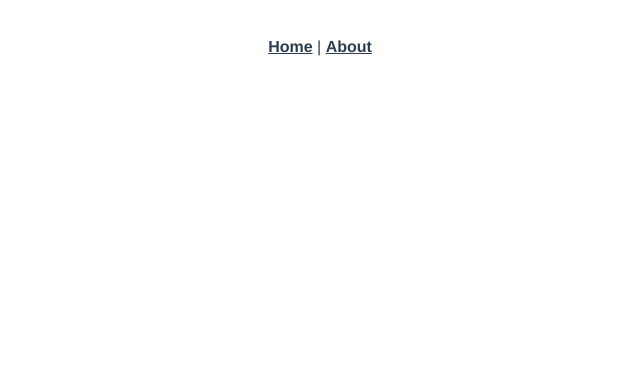
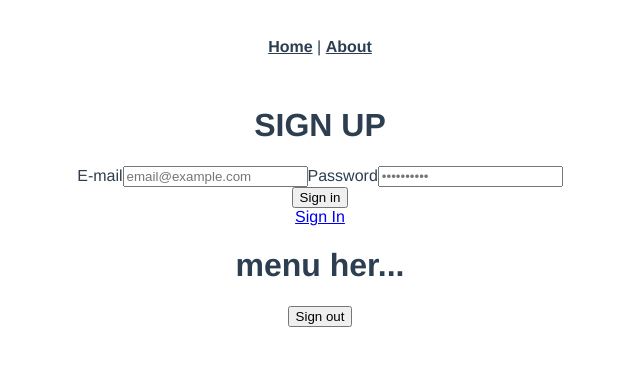
Before and after one commit to PelleLagermann/flex, a Vue app: page /sign-up in a window 1280 px wide. Shown: the top 366 px of the page, without its empty margins (320-960 px from the left). Built offline with nearby package versions, Linux system fonts and the light colour scheme; no server answers.

Commit message:
Auth and routing

```diff
--- a/src/App.vue
+++ b/src/App.vue
@@ -5,8 +5,30 @@
       <router-link to="/about">About</router-link>
     </div>
     <router-view/>
+
+    <app-menu></app-menu>
   </div>
 </template>
+
+<script>
+import AppMenu from '@/components/app-menu.vue';
+
+export default {
+  name: 'App',
+  components: {
+    AppMenu,
+  },
+  data() {
+    return { };
+  },
+  computed: {
+
+  },
+  methods: {
+
+  },
+};
+</script>
 
 <style lang="scss">
 #app {
--- /dev/null
+++ b/src/components/app-menu.vue
@@ -0,0 +1,26 @@
+<template>
+  <div>
+    <h1>menu her...</h1>
+    <button @click.prevent="signOut">Sign out</button>
+  </div>
+</template>
+
+<script>
+import firebase from 'firebase';
+
+export default {
+  name: 'AppMenu',
+  methods: {
+    signOut() {
+      firebase.auth().signOut().then(() => {
+        this.$router.replace('sign-in');
+      });
+    },
+  },
+};
+</script>
+
+<!-- Add "scoped" attribute to limit CSS to this component only -->
+<style scoped lang="scss">
+
+</style>
--- a/src/assets/scripts/firebase.js
+++ b/src/firebase-config.js
@@ -37,6 +37,7 @@ const usersCollection = db.collection('users');
 const registrationsCollection = db.collection('registrations');
 
 export {
+  firebase,
   db,
   auth,
   currentUser,
--- a/src/main.js
+++ b/src/main.js
@@ -8,9 +8,12 @@ import {
   faShoppingCart, faClipboardCheck, faUtensils, faGift, faGlobeEurope,
 } from '@fortawesome/free-solid-svg-icons';
 import { faSquare, faCheckSquare } from '@fortawesome/free-regular-svg-icons';
+import { firebase } from './firebase-config';
 import store from './store/store';
 import router from './router';
 import App from './App.vue';
+
+console.log('firebase', firebase);
 
 // Adding icons to project
 library.add(
@@ -22,19 +25,15 @@ library.add(
 
 Vue.component('font-awesome-icon', FontAwesomeIcon);
 
-// Setting up nav-guards
-router.beforeEach((to, from, next) => {
-  if (to.matched.some(record => record.meta.authRequired) && !store.state.auth.user) {
-    next({ path: '/auth' });
-  } else {
-    next();
+Vue.config.productionTip = false;
+let app = null;
+
+firebase.auth().onAuthStateChanged(() => {
+  if (!app) {
+    app = new Vue({
+      router,
+      store,
+      render: h => h(App),
+    }).$mount('#app');
   }
 });
-
-Vue.config.productionTip = false;
-
-new Vue({
-  router,
-  store,
-  render: h => h(App),
-}).$mount('#app');
--- a/src/router.js
+++ b/src/router.js
@@ -1,21 +1,35 @@
+import firebase from 'firebase';
 import Vue from 'vue';
 import Router from 'vue-router';
+import SignIn from './views/SignIn.vue';
+import SignUp from './views/SignUp.vue';
 import Home from './views/Home.vue';
-import Auth from './views/Auth.vue';
+import Account from './views/Account.vue';
+import Settings from './views/Settings.vue';
 
 Vue.use(Router);
 
-export default new Router({
+const router = new Router({
   mode: 'history',
   base: process.env.BASE_URL,
   routes: [
+    // {
+    //   path: '*',
+    //   redirect: '/sign-in',
+    // },
     {
       path: '/',
-      name: 'home',
-      meta: {
-        authRequired: true,
-      },
-      component: Home,
+      redirect: '/sign-in',
+    },
+    {
+      path: '/sign-in',
+      name: 'sign-in',
+      component: SignIn,
+    },
+    {
+      path: '/sign-up',
+      name: 'sign-up',
+      component: SignUp,
     },
     {
       path: '/about',
@@ -26,9 +40,47 @@ export default new Router({
       component: () => import(/* webpackChunkName: "about" */ './views/About.vue'),
     },
     {
-      path: '/auth',
-      name: 'auth',
-      component: Auth,
+      path: '/home',
+      name: 'home',
+      component: Home,
+      meta: {
+        requiresAuth: true,
+      },
+    },
+    {
+      path: '/account',
+      name: 'account',
+      component: Account,
+      meta: {
+        requiresAuth: true,
+      },
+    },
+    {
+      path: '/settings',
+      name: 'settings',
+      component: Settings,
+      meta: {
+        requiresAuth: true,
+      },
     },
   ],
 });
+
+// Setting up nav-guards
+router.beforeEach((to, from, next) => {
+  const { currentUser } = firebase.auth();
+  const requiresAuth = to.matched.some(record => record.meta.requiresAuth);
+
+  console.log('navGuard - currentUser', currentUser);
+  console.log('navGuard - requiresAuth', requiresAuth);
+
+  if (requiresAuth && !currentUser) {
+    next('sign-in');
+  } else if (currentUser && !requiresAuth) {
+    next('home');
+  } else {
+    next();
+  }
+});
+
+export default router;
--- a/src/store/store.js
+++ b/src/store/store.js
@@ -1,12 +1,11 @@
 import Vue from 'vue';
 import Vuex from 'vuex';
-import authModule from './modules/auth';
 
 Vue.use(Vuex);
 
 export default new Vuex.Store({
   modules: {
-    auth: authModule,
+
   },
   state: {
 
--- /dev/null
+++ b/src/views/Account.vue
@@ -0,0 +1,5 @@
+<template>
+  <div class="about">
+    <h1>This is an about page</h1>
+  </div>
+</template>
--- a/src/views/Auth.vue
+++ /dev/null
@@ -1,19 +0,0 @@
-<template>
-  <div class="about">
-    <h1>This is an auth page - Sign in | Sign up</h1>
-
-    <sign-in></sign-in>
-  </div>
-</template>
-
-<script>
-// @ is an alias to /src
-import SignIn from '@/components/auth/sign-in.vue';
-
-export default {
-  name: 'auth',
-  components: {
-    SignIn,
-  },
-};
-</script>
--- /dev/null
+++ b/src/views/Settings.vue
@@ -0,0 +1,5 @@
+<template>
+  <div class="about">
+    <h1>This is a settings page</h1>
+  </div>
+</template>
--- a/src/components/auth/sign-in.vue
+++ b/src/views/SignIn.vue
@@ -1,5 +1,7 @@
 <template>
-  <form @submit="signInHandler">
+<div>
+  <h1>SIGN IN</h1>
+  <form @submit.prevent="signIn">
     <label>
       <span>E-mail</span>
       <input type="email"
@@ -24,36 +26,35 @@
       <input type="submit" value="Sign in">
     </div>
   </form>
+
+  <router-link to="/sign-up">Sign Up</router-link>
+</div>
 </template>
 
 <script>
-import { mapState, mapActions } from 'vuex';
+import firebase from 'firebase';
 
 export default {
   name: 'SignIn',
   components: { },
   data() {
     return {
-      email: '',
-      password: '',
+      email: 'pelj@alka.dk',
+      password: 'Reggie',
     };
   },
   computed: {
-    ...mapState([
-      'authError',
-    ]),
+
   },
   methods: {
-    ...mapActions('auth', ['signIn']),
-    signInHandler(evt) {
-      evt.preventDefault();
-
-      this.signIn({ email: this.email, password: this.password })
-        .then((a, b, c) => {
-          console.log(a, b, c);
+    signIn() {
+      firebase.auth().signInWithEmailAndPassword(this.$data.email, this.$data.password)
+        .then(() => {
+          this.$router.replace('home');
         })
-        .catch((a, b, c) => {
-          console.log(a, b, c);
+        .catch((error) => {
+          console.log('sign in errro', error);
+          // HANDLE LOGIN ERROR
         });
     },
   },
--- /dev/null
+++ b/src/views/SignUp.vue
@@ -0,0 +1,66 @@
+<template>
+  <div>
+    <h1>SIGN UP</h1>
+    <form @submit.prevent="signIn">
+      <label>
+        <span>E-mail</span>
+        <input type="email"
+              id="email"
+              v-model="email"
+              placeholder="email@example.com"
+              autocomplete="username"
+              required="required">
+      </label>
+
+      <label>
+        <span>Password</span>
+        <input type="password"
+              id="password"
+              v-model="password"
+              placeholder="••••••••••"
+              autocomplete="current-password"
+              required="required">
+      </label>
+
+      <div>
+        <input type="submit" value="Sign in">
+      </div>
+    </form>
+
+    <router-link to="/sign-in">Sign In</router-link>
+  </div>
+</template>
+
+<script>
+import firebase from 'firebase';
+
+export default {
+  name: 'SignUp',
+  components: { },
+  data() {
+    return {
+      email: '',
+      password: '',
+    };
+  },
+  computed: {
+
+  },
+  methods: {
+    signIn() {
+      firebase.auth().createUserWithEmailAndPassword(this.$data.email, this.$data.password)
+        .then(() => {
+          this.$router.replace('home');
+        })
+        .catch((error) => {
+          console.log('sign Up errro', error);
+          // HANDLE SIGN UP ERROR
+        });
+    },
+  },
+};
+</script>
+
+<style lang="scss" scoped>
+
+</style>
```
Also changed, not shown: src/store/modules/auth.js (deleted, +0 -139 lines).
